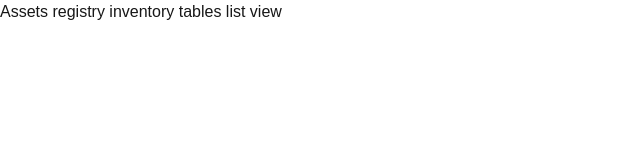
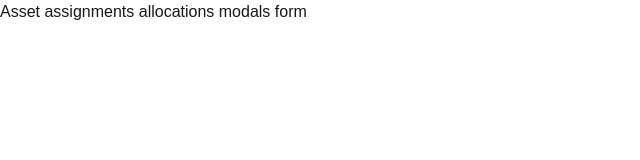
Before and after one commit to abdul05kh/AssetFlow-ERP, a Next.js app in the folder apps/web/: page / in a window 1280 px wide. Shown: the top 160 px of the page, without its empty margins (0-640 px from the left). Built offline with nearby package versions, Linux system fonts and the light colour scheme.

Commit message:
feat(frontend): implement asset allocations assignment forms

```diff
--- a/apps/web/src/app/page.tsx
+++ b/apps/web/src/app/page.tsx
@@ -1,5 +1,5 @@
 "use client";
 import { useState } from "react";
 export default function ERPPortal() {
-  return <div>Assets registry inventory tables list view</div>;
+  return <div>Asset assignments allocations modals form</div>;
 }
```
